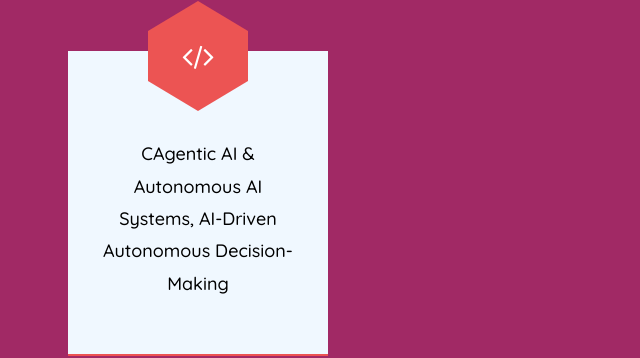
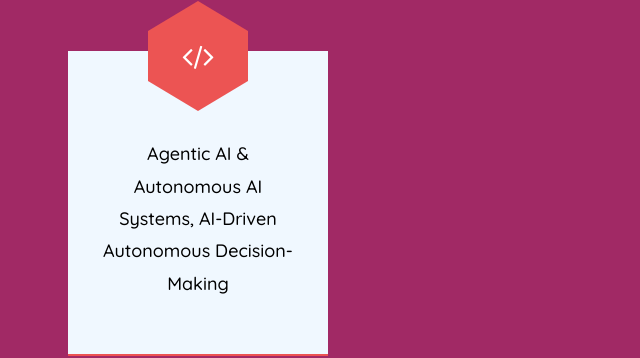
Before and after one commit to mwa0102-tech/mwa0102-tech.github.io-, a plain HTML site: page index.html in a window 1280 px wide. Shown: the part 2410-2768 px from the top of the page, 327-967 px from the left. Drawn offline with nearby package versions, Linux system fonts and the light colour scheme; files whose address does not match are found by name; a web font is replaced by a local one.

Commit message:
Update index.html

```diff
--- a/index.html
+++ b/index.html
@@ -315,7 +315,7 @@
 									<span class="icon"><i class="fa fa-code"></i></span>
 									<div class="desc">
 										<h3></h3>
-										<p>CAgentic AI & Autonomous AI Systems, AI-Driven Autonomous Decision-Making </p>
+										<p>Agentic AI & Autonomous AI Systems, AI-Driven Autonomous Decision-Making </p>
 									</div>
 								</div>
 							</div>
```
